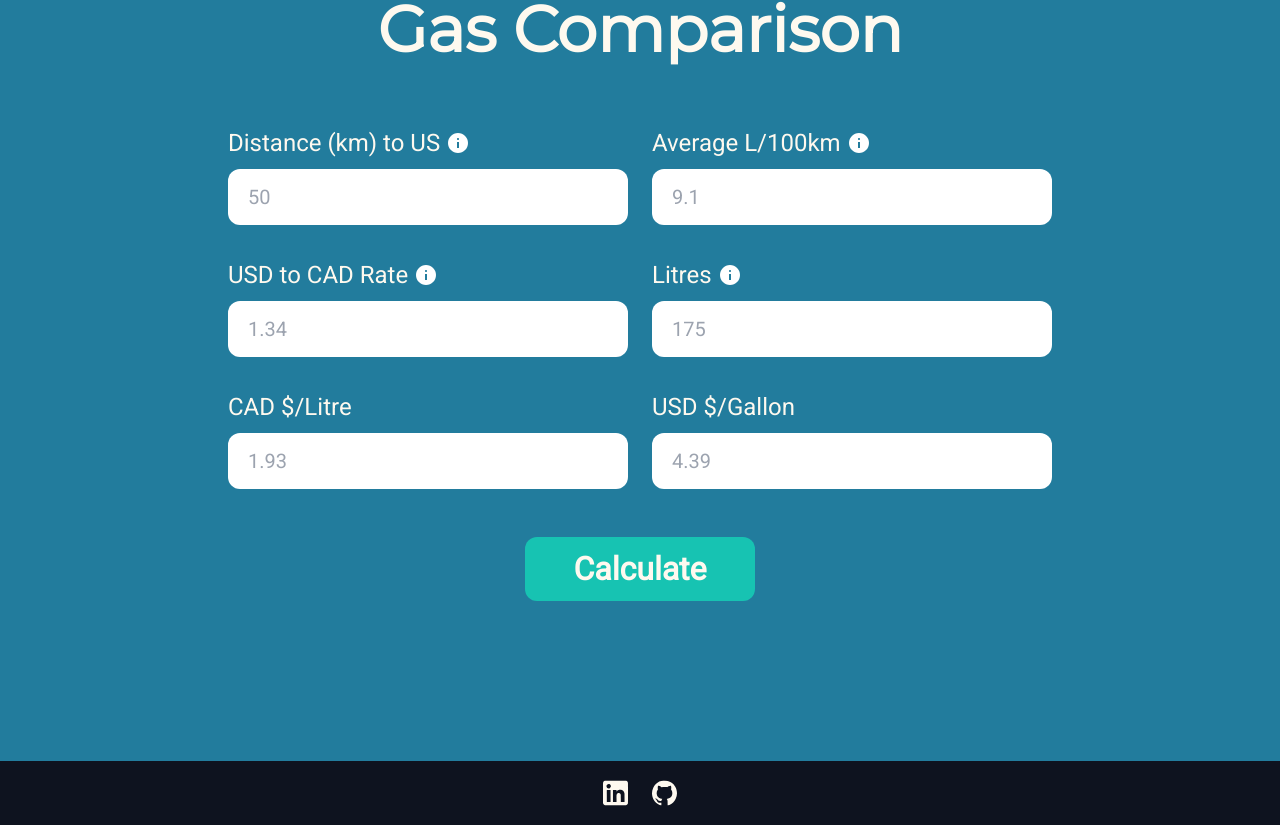
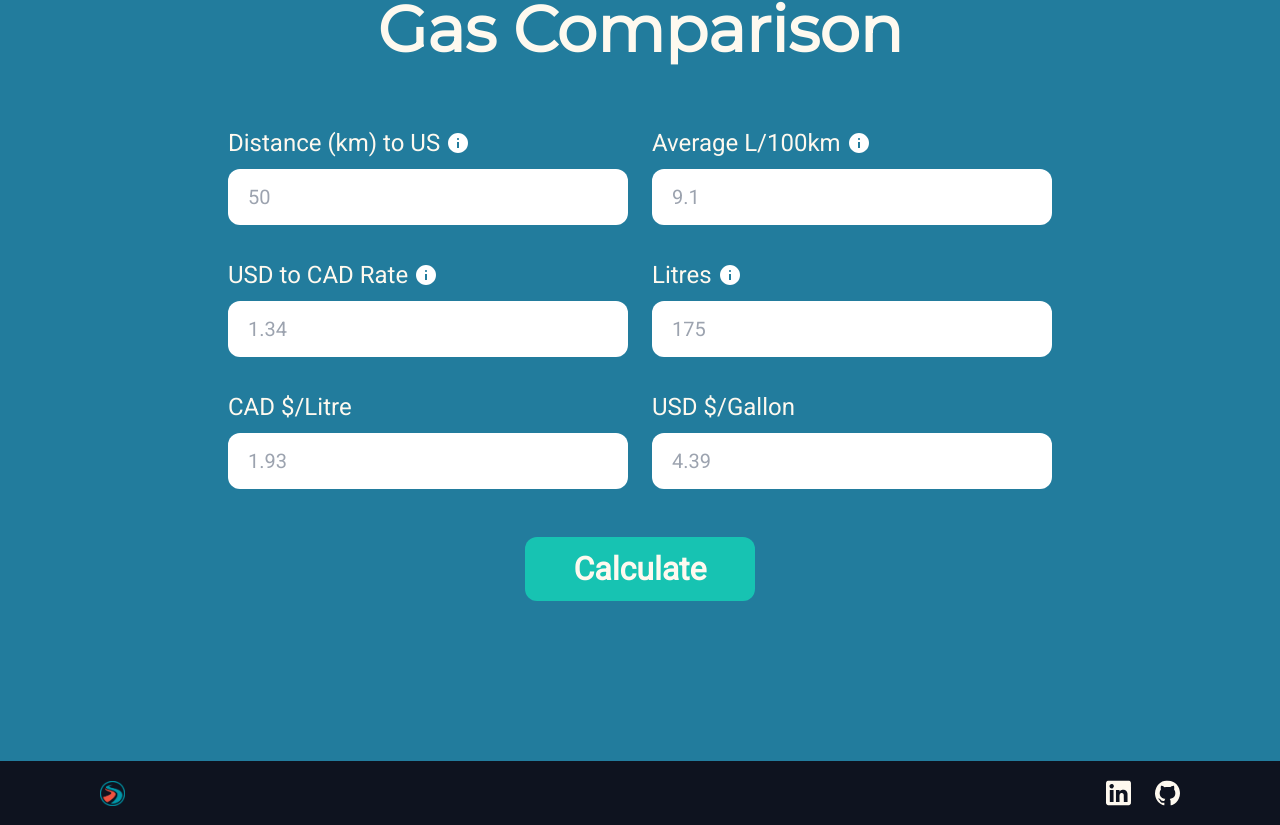
Before and after one commit to dbigueta/gas-comparison, a Next.js app: page / in a window 1280 px wide. Shown: the part 179-1004 px from the top of the page. Built offline with nearby package versions, Linux system fonts and the light colour scheme.

Commit message:
Added gasbuddy link to footer

```diff
--- a/components/globals/Footer.tsx
+++ b/components/globals/Footer.tsx
@@ -4,8 +4,16 @@ const Footer = () => {
   return (
     <footer className="bg-neutral-500 h-footer">
       <div className="wrapper">
-        <nav className="h-full">
-          <ul className="flex justify-center items-center gap-6 h-full">
+        <div className="flex justify-between items-center h-full">
+          <a
+            href="https://www.gasbuddy.com/gaspricemap?lat=48.83148505788142&lng=-122.48382288765794&z=11"
+            target="_blank">
+            <figure className="scale-transition">
+              <Image src="/assets/gasbuddy.png" width="25" height="25" alt="Click here to see local gas prices!" />
+            </figure>
+          </a>
+          <nav>
+            <ul className="flex justify-center items-center gap-6">
               <li>
                 <a href="https://www.linkedin.com/in/dexter-bigueta" target="_blank">
                   <figure className="scale-transition">
@@ -23,6 +31,7 @@ const Footer = () => {
             </ul>
           </nav>
         </div>
+      </div>
     </footer>
   );
 };
```
Lines whose indentation alone changed are shown as unchanged.
